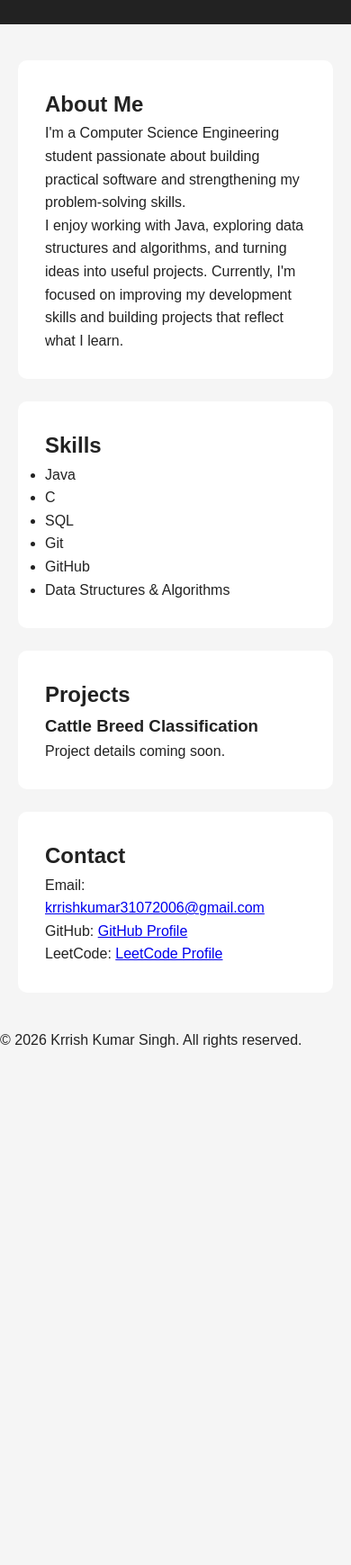
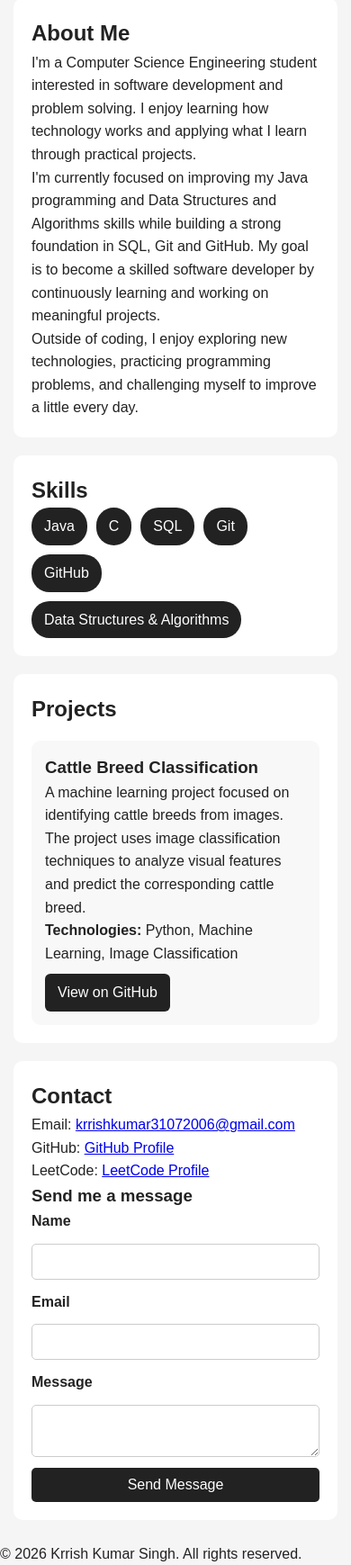
Before and after one commit to krrishkumar31072006-lgtm/krrish-portfolio, a plain HTML site: page index.html in a window 390 px wide. Shown: the part 186-1925 px from the top of the page at 90% size. Before the commit the page ends 1355 px from the top, so only its background shows below. Drawn offline with Linux system fonts and the light colour scheme.

Commit message:
Improve responsive portfolio layout

```diff
--- a/index.html
+++ b/index.html
@@ -28,30 +28,35 @@
             <h2>About Me</h2>
 
             <p>
-                I'm a Computer Science Engineering student passionate about
-                building practical software and strengthening my problem-solving
-                skills.
-            </p>
+    I'm a Computer Science Engineering student interested in software
+    development and problem solving. I enjoy learning how technology works
+    and applying what I learn through practical projects.
+</p>
 
-            <p>
-                I enjoy working with Java, exploring data structures and
-                algorithms, and turning ideas into useful projects. Currently,
-                I'm focused on improving my development skills and building
-                projects that reflect what I learn.
-            </p>
+<p>
+    I'm currently focused on improving my Java programming and Data Structures
+    and Algorithms skills while building a strong foundation in SQL, Git and
+    GitHub. My goal is to become a skilled software developer by continuously
+    learning and working on meaningful projects.
+</p>
+
+<p>
+    Outside of coding, I enjoy exploring new technologies, practicing
+    programming problems, and challenging myself to improve a little every day.
+</p>
         </section>
 
         <section id="skills">
             <h2>Skills</h2>
 
-            <ul>
-                <li>Java</li>
-                <li>C</li>
-                <li>SQL</li>
-                <li>Git</li>
-                <li>GitHub</li>
-                <li>Data Structures & Algorithms</li>
-            </ul>
+            <div class="skills-list">
+    <span>Java</span>
+    <span>C</span>
+    <span>SQL</span>
+    <span>Git</span>
+    <span>GitHub</span>
+    <span>Data Structures & Algorithms</span>
+</div>
         </section>
 
         <section id="projects">
@@ -59,8 +64,17 @@
 
             <article>
                 <h3>Cattle Breed Classification</h3>
-                <p>Project details coming soon.</p>
-            </article>
+                <p><p>
+    A machine learning project focused on identifying cattle breeds from images.
+    The project uses image classification techniques to analyze visual features
+    and predict the corresponding cattle breed.
+</p></p>
+           <p><strong>Technologies:</strong> Python, Machine Learning, Image Classification</p>
+
+<a href="https://github.com/krrishkumar31072006-lgtm" target="_blank">
+    View on GitHub
+</a>
+</article>
         </section>
 
         <section id="contact">
@@ -86,6 +100,22 @@
                     LeetCode Profile
                 </a>
             </p>
+            <h3>Send me a message</h3>
+
+<form action="mailto:krrishkumar31072006@gmail.com" method="post" enctype="text/plain">
+
+    <label for="name">Name</label>
+    <input type="text" id="name" name="name" required>
+
+    <label for="email">Email</label>
+    <input type="email" id="email" name="email" required>
+
+    <label for="message">Message</label>
+    <textarea id="message" name="message" required></textarea>
+
+    <button type="submit">Send Message</button>
+
+</form>
         </section>
 
     </main>
--- a/style.css
+++ b/style.css
@@ -23,7 +23,10 @@ header {
 
 /* Navigation */
 nav {
-    margin-bottom: 25px;
+     display: flex;
+    justify-content: center;
+    align-items: center;
+    gap: 20px;
 }
 
 nav a {
@@ -50,3 +53,141 @@ section {
     margin-bottom: 25px;
     border-radius: 10px;
 }
+article a {
+    display: inline-block;
+    margin-top: 10px;
+    padding: 8px 14px;
+    background-color: #222;
+    color: white;
+    text-decoration: none;
+    border-radius: 6px;
+}
+
+article a:hover {
+    background-color: #444;
+}
+article {
+    background-color: #f8f8f8;
+    padding: 20px;
+    border-radius: 10px;
+    margin-top: 15px;
+}
+.skills-list {
+    display: flex;
+    flex-wrap: wrap;
+    gap: 10px;
+}
+.skills-list span {
+    background-color: #222;
+    color: white;
+    padding: 8px 14px;
+    border-radius: 20px;
+}
+.skills-list span:hover {
+    transform: translateY(-2px);
+}
+form {
+    display: flex;
+    flex-direction: column;
+    gap: 10px;
+    max-width: 500px;
+}
+form input,
+form textarea {
+    padding: 10px;
+    border: 1px solid #ccc;
+    border-radius: 6px;
+    font-size: 16px;
+}
+form button {
+    width: fit-content;
+    padding: 10px 18px;
+    background-color: #222;
+    color: white;
+    border: none;
+    border-radius: 6px;
+    cursor: pointer;
+    font-size: 16px;
+}
+form button:hover {
+    background-color: #444;
+}
+form label {
+    font-weight: bold;
+}
+form {
+    display: flex;
+    flex-direction: column;
+    gap: 12px;
+}
+
+form input,
+form textarea {
+    padding: 10px;
+    border: 1px solid #ccc;
+    border-radius: 5px;
+    font-size: 16px;
+}
+
+form label {
+    font-weight: bold;
+}
+
+form button {
+    padding: 10px 20px;
+    border: none;
+    border-radius: 5px;
+    cursor: pointer;
+}
+
+form button:hover {
+    opacity: 0.8;
+}
+/* Mobile Responsive Design */
+@media (max-width: 600px) {
+
+    header {
+        padding: 30px 15px;
+    }
+
+    header h1 {
+        font-size: 32px;
+    }
+
+    header p {
+        font-size: 16px;
+    }
+
+    nav a {
+        margin: 0 6px;
+        font-size: 14px;
+    }
+
+    main {
+        margin: 25px auto;
+        padding: 0 15px;
+    }
+
+    section {
+        padding: 20px;
+        margin-bottom: 20px;
+    }
+
+    section h2 {
+        font-size: 24px;
+    }
+
+    article {
+        padding: 15px;
+    }
+
+    form input,
+    form textarea {
+        width: 100%;
+        box-sizing: border-box;
+    }
+
+    form button {
+        width: 100%;
+    }
+}
```
